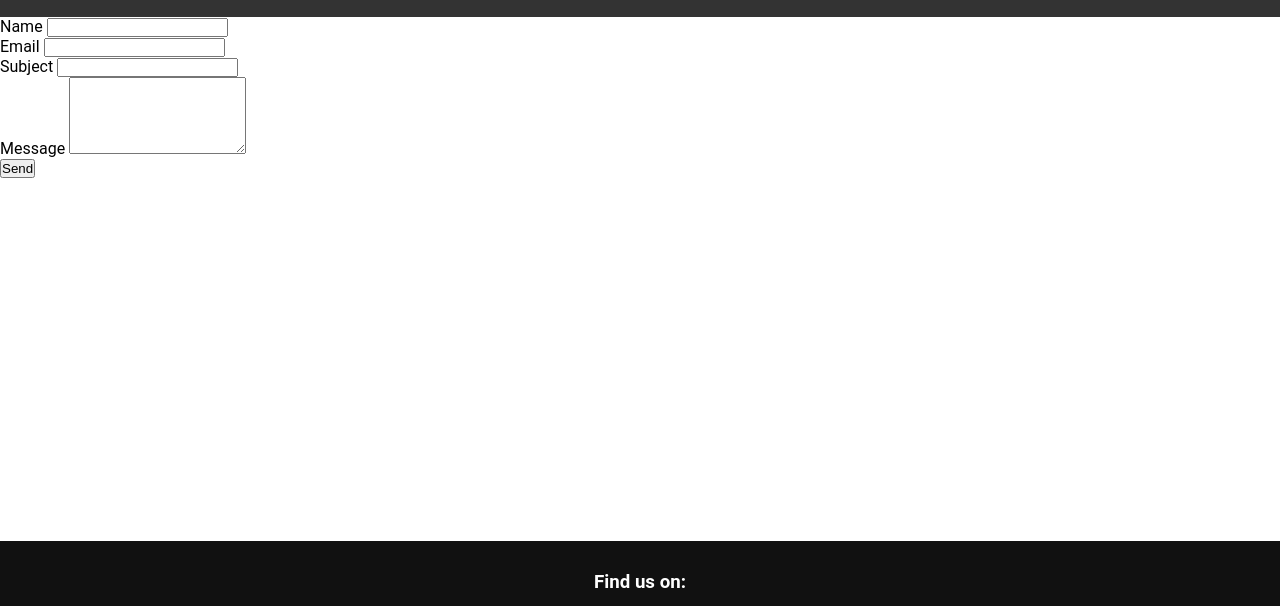
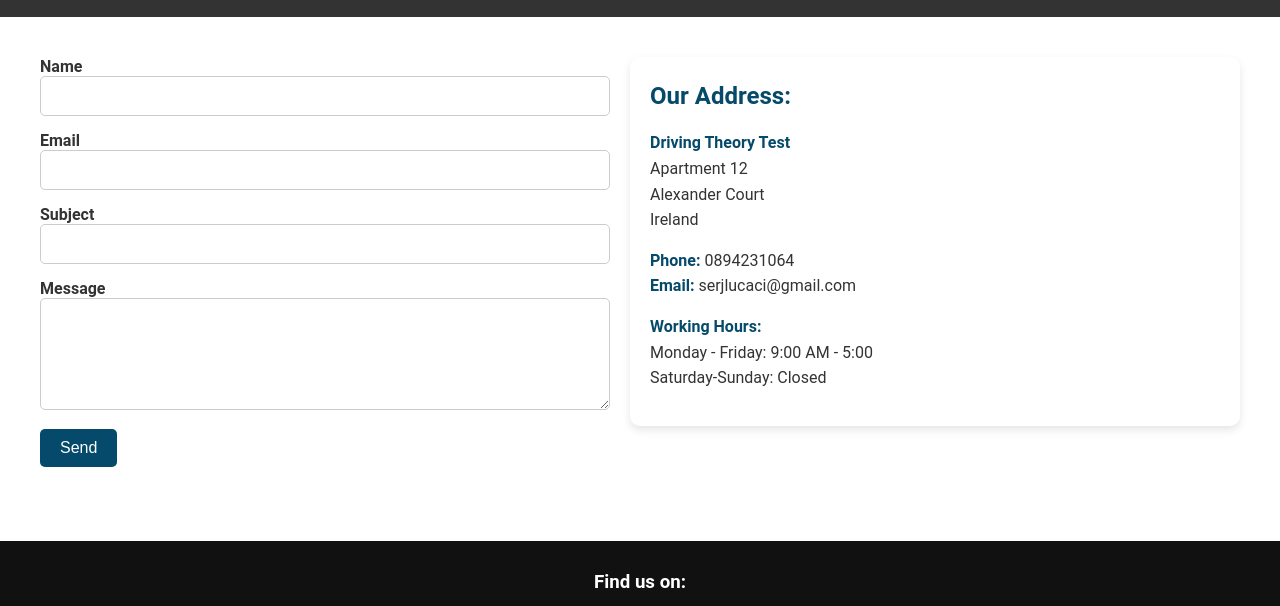
Before and after one commit to slucaci/js-project, a plain HTML site: page contact.html in a window 1280 px wide. Shown: the part 75-681 px from the top of the page. Drawn offline with nearby package versions, Linux system fonts and the light colour scheme.

Commit message:
Added the address and styles for contact page

```diff
--- a/assets/css/style.css
+++ b/assets/css/style.css
@@ -433,3 +433,74 @@ footer {
 .result button:hover {
   background-color: #032d41;
 }
+
+/* CSS for contact page */
+
+#main-contact {
+  display: flex;
+  justify-content: space-between;
+  align-items: flex-start;
+  gap: 20px;
+  padding: 40px;
+}
+
+.form,
+.address {
+  flex: 1;
+}
+
+.form-group {
+  margin-bottom: 15px;
+}
+
+.form-group label {
+  font-weight: bold;
+  color: #333333;
+}
+
+.form-group input,
+.form-group textarea {
+  width: 100%;
+  padding: 10px;
+  border: 1px solid #cccccc;
+  border-radius: 5px;
+  font-size: 1rem;
+  box-sizing: border-box;
+}
+
+.address {
+  padding: 20px;
+  border-radius: 10px;
+  box-shadow: 0 4px 8px rgba(0, 0, 0, 0.1);
+  line-height: 1.6;
+}
+
+.address h3 {
+  font-size: 1.5rem;
+  color: #054a6a;
+  margin-bottom: 15px;
+}
+
+.address p {
+  margin-bottom: 15px;
+  color: #333333;
+  font-size: 1rem;
+}
+
+.address strong {
+  color: #054a6a;
+}
+
+button[type="submit"] {
+  background-color: #054a6a;
+  color: #ffffff;
+  padding: 10px 20px;
+  border: none;
+  border-radius: 5px;
+  cursor: pointer;
+  font-size: 1rem;
+}
+
+button[type="submit"]:hover {
+  background-color: #032d41;
+}
--- a/contact.html
+++ b/contact.html
@@ -67,6 +67,24 @@
           <button type="submit" onclick="sendMail()">Send</button>
         </form>
       </div>
+      <div class="address">
+        <h3>Our Address:</h3>
+        <p>
+          <strong>Driving Theory Test</strong><br />
+          Apartment 12<br />
+          Alexander Court<br />
+          Ireland
+        </p>
+        <p>
+          <strong>Phone:</strong> 0894231064<br />
+          <strong>Email:</strong> serjlucaci@gmail.com
+        </p>
+        <p>
+          <strong>Working Hours:</strong><br />
+          Monday - Friday: 9:00 AM - 5:00<br />
+          Saturday-Sunday: Closed
+        </p>
+      </div>
     </div>
 
     <!-- Footer -->
```
